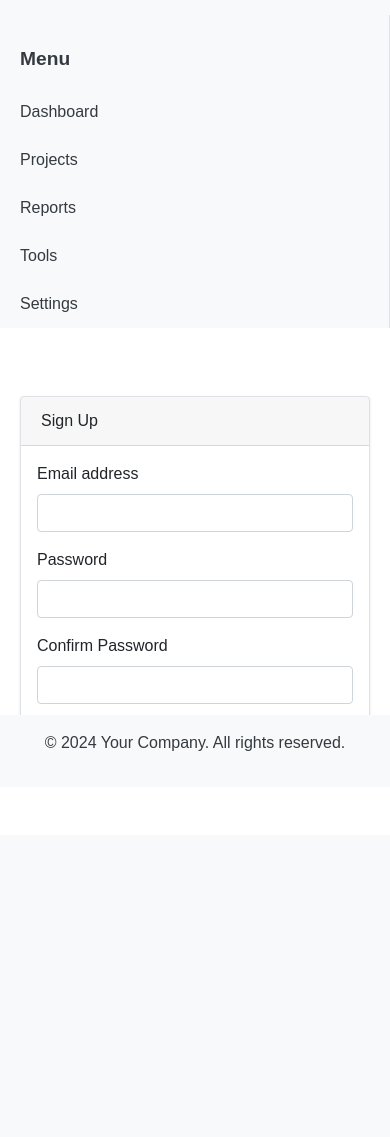
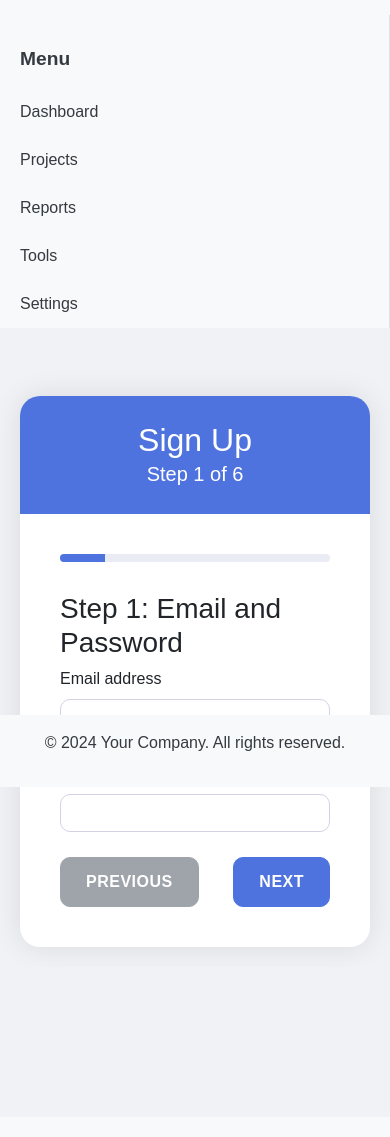
Before and after one commit to Atharvabillore01/Task-, a Flask app: page /signup in a window 390 px wide. Shown: the part 57-1194 px from the top of the page. Before the commit the page ends 808 px from the top, so only its background shows below. Run offline with Flask 3, Linux system fonts and the light colour scheme; some libraries are stand-ins or nearby versions.

Commit message:
current css with signin css changes

```diff
--- a/app.py
+++ b/app.py
@@ -1,4 +1,4 @@
-from flask import Flask, render_template, request, redirect, url_for, session, flash
+from flask import Flask, jsonify, render_template, request, redirect, url_for, session, flash
 import sqlite3
 from datetime import date
 
@@ -31,11 +31,13 @@ def create_db():
 def index():
     return render_template('index.html')
 
+
 @app.route('/signup', methods=['GET', 'POST'])
 def signup():
     if request.method == 'POST':
-        step = request.form.get('step')
-        if step == '1':
+        step = int(request.form.get('step', 1))
+
+        if step == 1:
             email = request.form['email']
             password = request.form['password']
             confirm_password = request.form['confirm_password']
@@ -48,26 +50,63 @@ def signup():
                 'password': password
             }
             return render_template('signup.html', step=2)
-        elif step == '2':
+
+        elif step == 2:
             signup_data = session.get('signup_data', {})
             username = request.form['username']
             name = request.form['name']
+
+            signup_data.update({
+                'username': username,
+                'name': name
+            })
+
+            session['signup_data'] = signup_data
+            return render_template('signup.html', step=3)
+
+        elif step == 3:
+            signup_data = session.get('signup_data', {})
             gender = request.form['gender']
+
+            signup_data.update({
+                'gender': gender
+            })
+
+            session['signup_data'] = signup_data
+            return render_template('signup.html', step=4)
+
+        elif step == 4:
+            signup_data = session.get('signup_data', {})
             dob = request.form['dob']
+
+            signup_data.update({
+                'dob': dob
+            })
+
+            session['signup_data'] = signup_data
+            return render_template('signup.html', step=5)
+
+        elif step == 5:
+            signup_data = session.get('signup_data', {})
             education = request.form['education']
             salary = request.form['salary']
+
+            signup_data.update({
+                'education': education,
+                'salary': salary
+            })
+
+            session['signup_data'] = signup_data
+            return render_template('signup.html', step=6)
+
+        elif step == 6:
+            signup_data = session.get('signup_data', {})
             location = request.form['location']
             skills = request.form['skills']
             experience = request.form['experience']
             bio = request.form['bio']
 
             signup_data.update({
-                'username': username,
-                'name': name,
-                'gender': gender,
-                'dob': dob,
-                'education': education,
-                'salary': salary,
                 'location': location,
                 'skills': skills,
                 'experience': experience,
@@ -91,6 +130,7 @@ def signup():
                 flash("Username already exists. Please choose another username.", 'error')
             finally:
                 conn.close()
+
     return render_template('signup.html', step=1)
 
 @app.route('/login', methods=['GET', 'POST'])
--- a/static/css/styles.css
+++ b/static/css/styles.css
@@ -172,5 +172,80 @@ main.container .form-inline {
 
 /* Footer*/
 #footer {
- margin-top: 40px;
+ margin-top: 150px;
 }
+
+/* Sign Up*/
+/* styles.css */
+body {
+    background-color: #f0f2f5;
+}
+.card {
+    border: none;
+    border-radius: 20px;
+    box-shadow: 0 0 30px rgba(0, 0, 0, 0.1);
+    overflow: hidden;
+}
+.card-header {
+    background-color: #4e73df;
+    color: white;
+    border-bottom: none;
+    padding: 25px;
+}
+.card-body {
+    padding: 40px;
+}
+.form-group {
+    margin-bottom: 25px;
+}
+.form-label {
+    font-weight: 600;
+    color: #5a5c69;
+}
+.form-control {
+    border-radius: 10px;
+    padding: 8px;
+    border: 1px solid #d1d3e2;
+}
+.form-control:focus {
+    border-color: #4e73df;
+    box-shadow: 0 0 0 0.2rem rgba(78, 115, 223, 0.25);
+}
+.btn {
+    border-radius: 10px;
+    padding: 12px 25px;
+    font-weight: 600;
+    text-transform: uppercase;
+    letter-spacing: 0.5px;
+    transition: all 0.3s ease;
+}
+.btn-primary {
+    background-color: #4e73df;
+    border-color: #4e73df;
+}
+.btn-primary:hover {
+    background-color: #2e59d9;
+    border-color: #2653d4;
+}
+.btn-success {
+    background-color: #1cc88a;
+    border-color: #1cc88a;
+}
+.btn-success:hover {
+    background-color: #17a673;
+    border-color: #169b6b;
+}
+.progress {
+    height: 8px;
+    margin-bottom: 30px;
+    background-color: #eaecf4;
+}
+.progress-bar {
+    background-color: #4e73df;
+}
+.signup-step {
+    display: none;
+}
+.signup-step.active {
+    display: block;
+}
--- a/static/js/main.js
+++ b/static/js/main.js
@@ -87,7 +87,34 @@ function filterUsers() {
     }
 }
 
+function filterStudents() {
+    var input, filter, table, tr, td, i, txtValue;
+    input = document.getElementById("search");
+    filter = input.value.toUpperCase();
+    table = document.getElementById("students-table");
+    tr = table.getElementsByTagName("tr");
 
+    // Loop through all table rows, and hide those who don't match the search query
+    for (i = 1; i < tr.length; i++) {
+        tds = tr[i].getElementsByTagName("td");
+        var found = false;
+        for (var j = 0; j < tds.length; j++) {
+            td = tds[j];
+            if (td) {
+                txtValue = td.textContent || td.innerText;
+                if (txtValue.toUpperCase().startsWith(filter)) {
+                    found = true;
+                    break; // Exit loop if a match is found
+                }
+            }
+        }
+        if (found) {
+            tr[i].style.display = "";
+        } else {
+            tr[i].style.display = "none";
+        }
+    }
+}
 
 $(document).ready(function() {
     // Show/hide steps based on button clicks
@@ -107,3 +134,59 @@ $(document).ready(function() {
         }
     });
 });
+
+// signup
+
+$(document).ready(function() {
+    let currentStep = 1;
+    const totalSteps = 6;
+
+    function updateStep(step) {
+        $('.signup-step').removeClass('active animate__animated animate__fadeIn');
+        $(`#step-${step}`).addClass('active animate__animated animate__fadeIn');
+        $('#step-counter').text(step);
+        updateButtons();
+        updateProgressBar();
+    }
+
+    function updateButtons() {
+        $('#prev-btn').prop('disabled', currentStep === 1);
+        if (currentStep === totalSteps) {
+            $('#next-btn').addClass('d-none');
+            $('#submit-btn').removeClass('d-none');
+        } else {
+            $('#next-btn').removeClass('d-none');
+            $('#submit-btn').addClass('d-none');
+        }
+    }
+
+    function updateProgressBar() {
+        const progress = (currentStep / totalSteps) * 100;
+        $('.progress-bar').css('width', `${progress}%`).attr('aria-valuenow', progress);
+    }
+
+    $('#next-btn').click(function() {
+        if (currentStep < totalSteps) {
+            currentStep++;
+            updateStep(currentStep);
+        }
+    });
+
+    $('#prev-btn').click(function() {
+        if (currentStep > 1) {
+            currentStep--;
+            updateStep(currentStep);
+        }
+    });
+
+
+    $('#signup-form').submit(function(e) {
+        e.preventDefault(); // Prevent default form submission
+        if (validateStep(currentStep)) {
+            // AJAX submission or any other processing here
+            alert('Form submitted successfully!');
+            // You can redirect or perform any necessary actions after successful submission
+        }
+    });
+    updateStep(currentStep);
+});
--- a/templates/signup.html
+++ b/templates/signup.html
@@ -1,18 +1,23 @@
 {% extends 'layout.html' %}
 
 {% block title %}Sign Up{% endblock %}
-
 {% block content %}
-<div class="container">
-    <div class="row justify-content-center mt-5">
-        <div class="col-md-8">
-            <div class="card">
-                <div class="card-header">Sign Up</div>
+<div class="container mt-5">
+    <div class="row justify-content-center">
+        <div class="col-lg-8 col-md-10">
+            <div class="card animate__animated animate__fadeIn">
+                <div class="card-header text-center">
+                    <h2 class="mb-0">Sign Up</h2>
+                    <p class="lead mb-0">Step <span id="step-counter">1</span> of 6</p>
+                </div>
 
                 <div class="card-body">
-                    {% if step == 1 %}
-                    <form method="POST">
-                        <input type="hidden" name="step" value="1">
+                    <div class="progress">
+                        <div class="progress-bar" role="progressbar" style="width: 16.66%;" aria-valuenow="16.66" aria-valuemin="0" aria-valuemax="100"></div>
+                    </div>
+                    <form id="signup-form">
+                        <div id="step-1" class="signup-step">
+                            <h3>Step 1: Email and Password</h3>
                             <div class="form-group">
                                 <label for="email">Email address</label>
                                 <input type="email" class="form-control" id="email" name="email" required>
@@ -21,17 +26,9 @@
                                 <label for="password">Password</label>
                                 <input type="password" class="form-control" id="password" name="password" required>
                             </div>
-                        <div class="form-group">
-                            <label for="confirm_password">Confirm Password</label>
-                            <input type="password" class="form-control" id="confirm_password" name="confirm_password" required>
                         </div>
-                        <button type="submit" class="btn btn-primary">Next</button>
-                    </form>
-                    {% endif %}
-
-                    {% if step == 2 %}
-                    <form method="POST">
-                        <input type="hidden" name="step" value="2">
+                        <div id="step-2" class="signup-step">
+                            <h3>Step 2: Username and Name</h3>
                             <div class="form-group">
                                 <label for="username">Username</label>
                                 <input type="text" class="form-control" id="username" name="username" required>
@@ -40,6 +37,9 @@
                                 <label for="name">Full Name</label>
                                 <input type="text" class="form-control" id="name" name="name" required>
                             </div>
+                        </div>
+                        <div id="step-3" class="signup-step">
+                            <h3>Step 3: Gender</h3>
                             <div class="form-group">
                                 <label for="gender">Gender</label>
                                 <select class="form-control" id="gender" name="gender" required>
@@ -48,10 +48,16 @@
                                     <option value="Other">Other</option>
                                 </select>
                             </div>
+                        </div>
+                        <div id="step-4" class="signup-step">
+                            <h3>Step 4: Date of Birth</h3>
                             <div class="form-group">
                                 <label for="dob">Date of Birth</label>
                                 <input type="date" class="form-control" id="dob" name="dob" required>
                             </div>
+                        </div>
+                        <div id="step-5" class="signup-step">
+                            <h3>Step 5: Education and Salary</h3>
                             <div class="form-group">
                                 <label for="education">Education</label>
                                 <input type="text" class="form-control" id="education" name="education" required>
@@ -60,6 +66,9 @@
                                 <label for="salary">Salary</label>
                                 <input type="number" class="form-control" id="salary" name="salary" required>
                             </div>
+                        </div>
+                        <div id="step-6" class="signup-step">
+                            <h3>Step 6: Location, Skills, Experience, and Bio</h3>
                             <div class="form-group">
                                 <label for="location">Location</label>
                                 <input type="text" class="form-control" id="location" name="location" required>
@@ -76,9 +85,13 @@
                                 <label for="bio">Bio</label>
                                 <textarea class="form-control" id="bio" name="bio" rows="3" required></textarea>
                             </div>
-                        <button type="submit" class="btn btn-primary">Submit</button>
+                        </div>
+                        <div class="d-flex justify-content-between mt-4">
+                            <button type="button" id="prev-btn" class="btn btn-secondary">Previous</button>
+                            <button type="button" id="next-btn" class="btn btn-primary">Next</button>
+                            <button type="submit" id="submit-btn" class="btn btn-success d-none">Submit</button>
+                        </div>
                     </form>
-                    {% endif %}
                 </div>
             </div>
         </div>
```
Also changed, not shown: students.html (added, +99 -0 lines), mydb.db. Lines whose indentation alone changed are shown as unchanged.
